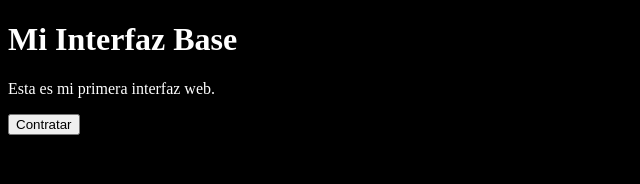
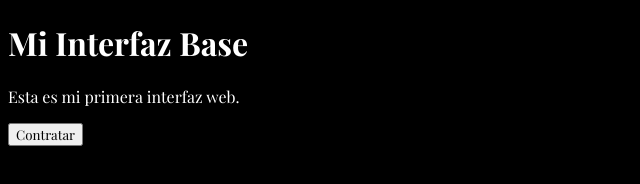
Before and after one commit to monnhl54-ops/mi-interfaz-web, a plain HTML site: page index.html in a window 1280 px wide. Shown: the whole page, without its empty margins (0-640 px from the left). Drawn offline with nearby package versions, Linux system fonts and the light colour scheme.

Commit message:
feat: prueba de tipografia serif arriesgada

```diff
--- a/index.html
+++ b/index.html
@@ -5,13 +5,26 @@
     <meta charset="UTF-8">
     <meta name="viewport" content="width=device-width, initial-scale=1.0">
     <title>Mi interfaz web</title>
+
+    <link rel="preconnect" href="https://fonts.googleapis.com">
+    <link rel="preconnect" href="https://fonts.gstatic.com" crossorigin>
+    <link href="https://fonts.googleapis.com/css2?family=Playfair+Display:wght@400;700&display=swap" rel="stylesheet">
+
+    <style>
+        body {
+            background-color: black;
+            color: white;
+            font-family: 'Playfair Display', serif;
+        }
+
+        button {
+            font-family: inherit;
+        }
+    </style>
 </head>
-<body style="background-color: black; color: white;">
-
+<body>
     <h1>Mi Interfaz Base</h1>
     <p>Esta es mi primera interfaz web.</p>
-
     <button>Contratar</button>
-
 </body>
 </html>
```
